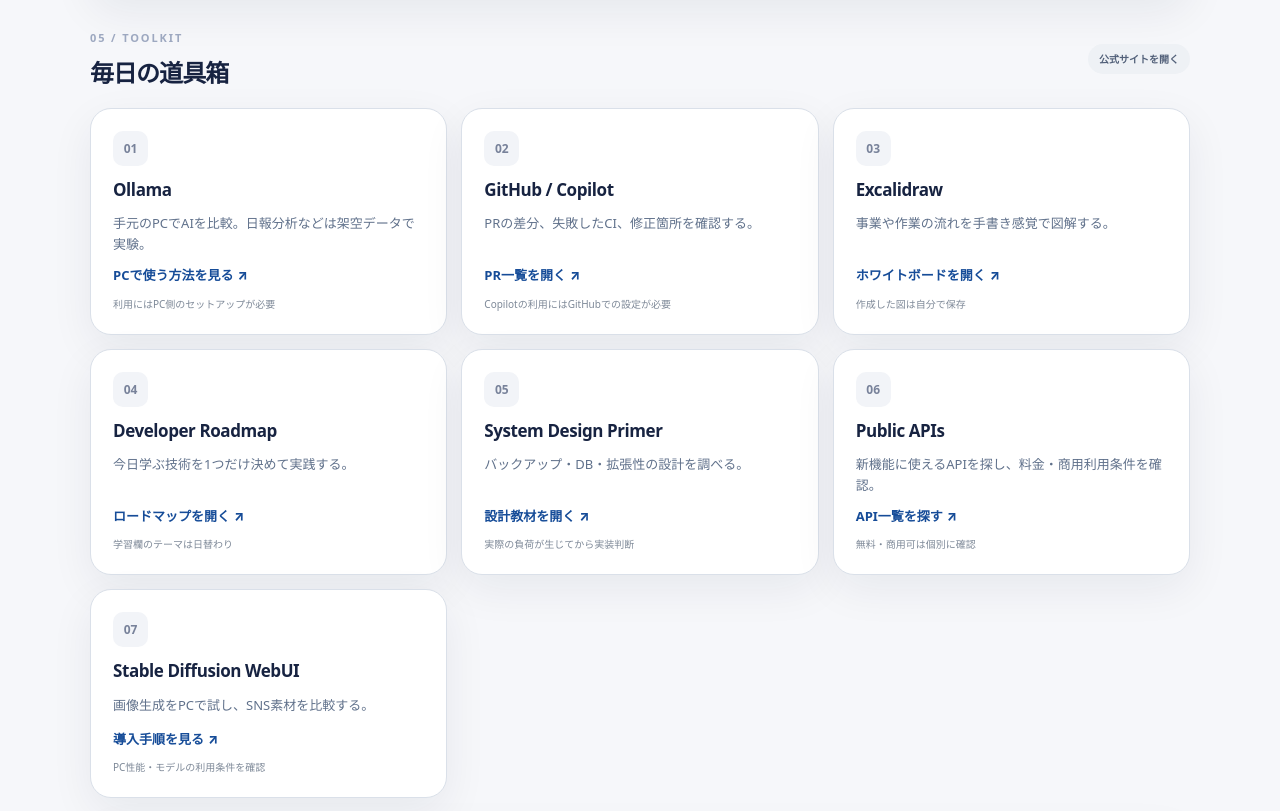
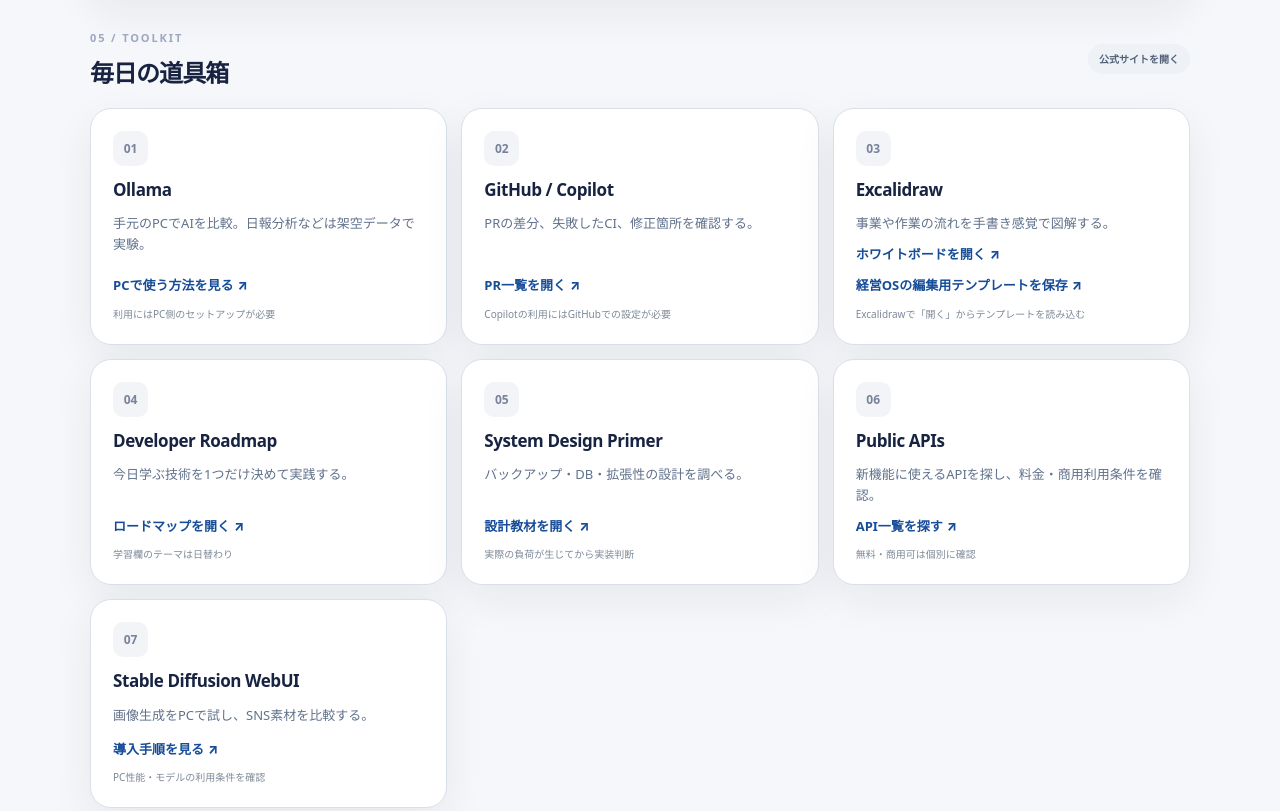
Before and after one commit to Koki-Ai-Ops/action-os-ultimate, a plain HTML site: page daily/index.html in a window 1280 px wide. Shown: the part 1379-2190 px from the top of the page. Drawn offline with Linux system fonts and the light colour scheme.

Commit message:
daily: add downloadable editable Google OS workflow template

```diff
--- a/daily/index.html
+++ b/daily/index.html
@@ -74,7 +74,7 @@
     <div class="tools-grid">
       <article class="tool"><span class="tool-number">01</span><h3>Ollama</h3><p>手元のPCでAIを比較。日報分析などは架空データで実験。</p><a href="https://ollama.com/download" target="_blank" rel="noopener noreferrer">PCで使う方法を見る</a><small>利用にはPC側のセットアップが必要</small></article>
       <article class="tool"><span class="tool-number">02</span><h3>GitHub / Copilot</h3><p>PRの差分、失敗したCI、修正箇所を確認する。</p><a href="https://github.com/pulls" target="_blank" rel="noopener noreferrer">PR一覧を開く</a><small>Copilotの利用にはGitHubでの設定が必要</small></article>
-      <article class="tool"><span class="tool-number">03</span><h3>Excalidraw</h3><p>事業や作業の流れを手書き感覚で図解する。</p><a href="https://excalidraw.com/" target="_blank" rel="noopener noreferrer">ホワイトボードを開く</a><small>作成した図は自分で保存</small></article>
+      <article class="tool"><span class="tool-number">03</span><h3>Excalidraw</h3><p>事業や作業の流れを手書き感覚で図解する。</p><a href="https://excalidraw.com/" target="_blank" rel="noopener noreferrer">ホワイトボードを開く</a><a class="secondary-tool-link" href="./google-os-flow.excalidraw" download="google-os-flow.excalidraw">経営OSの編集用テンプレートを保存</a><small>Excalidrawで「開く」からテンプレートを読み込む</small></article>
       <article class="tool"><span class="tool-number">04</span><h3>Developer Roadmap</h3><p>今日学ぶ技術を1つだけ決めて実践する。</p><a href="https://roadmap.sh/" target="_blank" rel="noopener noreferrer">ロードマップを開く</a><small>学習欄のテーマは日替わり</small></article>
       <article class="tool"><span class="tool-number">05</span><h3>System Design Primer</h3><p>バックアップ・DB・拡張性の設計を調べる。</p><a href="https://github.com/donnemartin/system-design-primer" target="_blank" rel="noopener noreferrer">設計教材を開く</a><small>実際の負荷が生じてから実装判断</small></article>
       <article class="tool"><span class="tool-number">06</span><h3>Public APIs</h3><p>新機能に使えるAPIを探し、料金・商用利用条件を確認。</p><a href="https://github.com/public-apis/public-apis" target="_blank" rel="noopener noreferrer">API一覧を探す</a><small>無料・商用可は個別に確認</small></article>
```
